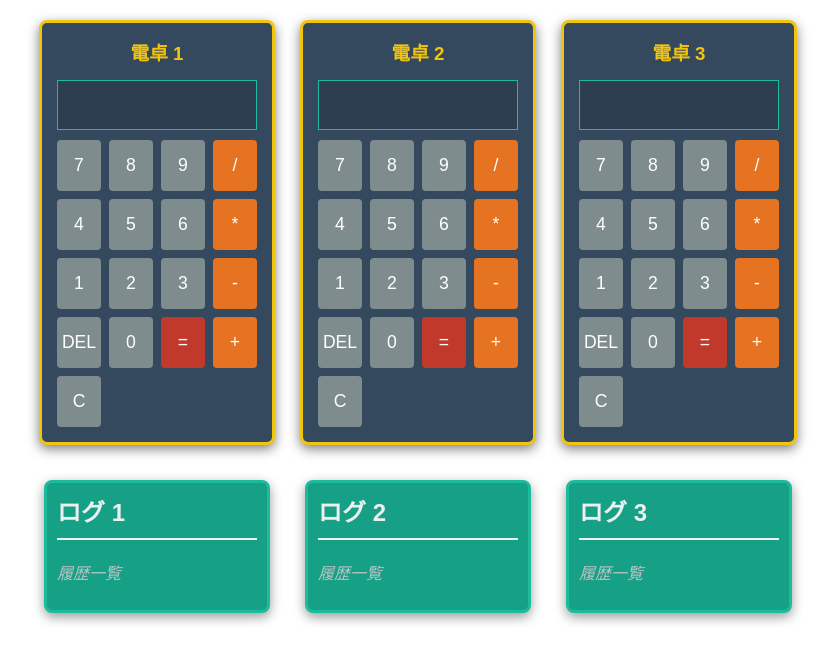
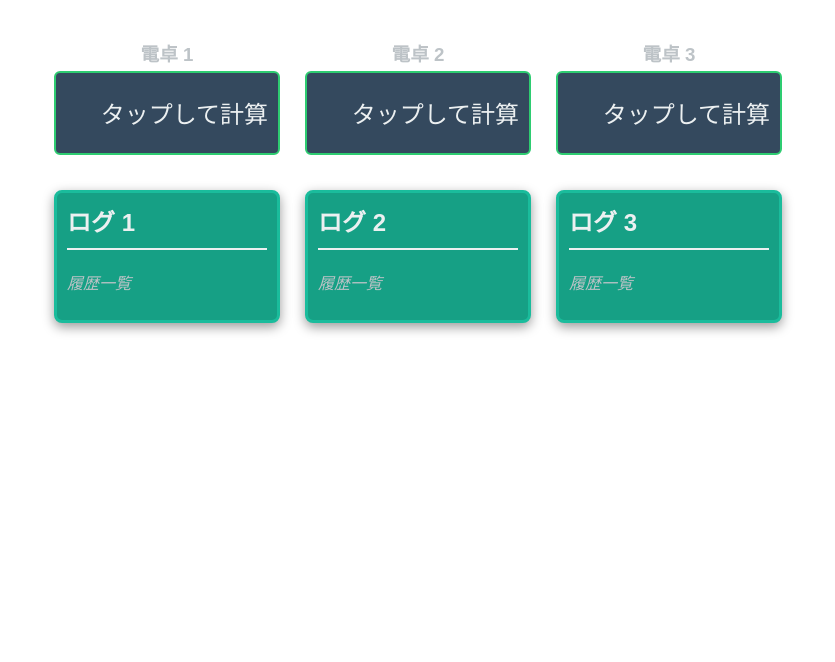
Before and after one commit to komugiR/nextjs-calculator-ui, a Next.js app: page / in a window 1280 px wide. Shown: the top 662 px of the page, without its empty margins (222-1057 px from the left). Built offline with nearby package versions, Linux system fonts and the light colour scheme.

Commit message:
オーバーレイ方式に修正

```diff
--- /dev/null
+++ b/app/components/CalcInput.jsx
@@ -0,0 +1,18 @@
+import React from 'react';
+
+const CalcInput = ({ id, currentResult, onClick }) => {
+    return (
+        <div className='calc-input-set'>
+            <h3 className='calc-input-title'>電卓 {id}</h3>
+
+            <div
+                className='calc-result-display'
+                onClick={onClick}
+            >
+                <span className='result-text'>{currentResult || 'タップして計算'}</span>
+            </div>
+        </div>
+    );
+};
+
+export default CalcInput;
--- a/app/components/Calculator.jsx
+++ b/app/components/Calculator.jsx
@@ -1,6 +1,6 @@
 import React, { useState } from 'react';
 
-const Calculator = ({ id, addLogEntry }) => {
+const Calculator = ({ id, addLogEntry, isOpen, onClose }) => {
     const [input, setInput] = useState('');
 
     //ボタンが押されたとき
@@ -8,7 +8,7 @@ const Calculator = ({ id, addLogEntry }) => {
         if (value === 'C') {
             setInput('');
         } else if (value === '=') {
-            calculate();
+            calculateAndClose();
         } else if (value === 'DEL') {
             setInput((prev) => prev.slice(0, -1));
         } else {
@@ -18,17 +18,26 @@ const Calculator = ({ id, addLogEntry }) => {
 
     const calculate = () => {
         try {
-            if (!input) return;
+            if (!input) return false;
 
             const result = parseFloat(eval(input).toFixed(2));
 
             addLogEntry(id, input, result);
 
             setInput(String(result)) //計算結果を表示
+            return true;
         } catch (e) {
             setInput('Error');
+            return false;
         }
     };
+
+    const calculateAndClose = () => {
+        const success = calculate();
+        if (success) {
+            onClose;
+        }
+    }
 
     const buttons = [
         '7', '8', '9', '/',
@@ -39,7 +48,9 @@ const Calculator = ({ id, addLogEntry }) => {
     ];
 
     return (
+        <div className={`calculator-overlay ${isOpen ? 'is-open' : ''}`}>
             <div className="calculator-panel">
+                <button onClick={onClose} className='close-btn'>x</button>
                 <h3>電卓 {id}</h3>
                 <input
                     type="text"
@@ -64,6 +75,7 @@ const Calculator = ({ id, addLogEntry }) => {
                     ))}
                 </div>
             </div>
+        </div>
     )
 }
 
--- a/app/globals.css
+++ b/app/globals.css
@@ -184,3 +184,83 @@ body {
     text-align: center;
   }
 }
+
+.calculator-overlay {
+  position: fixed;
+  top: 0;
+  left: 0;
+  width: 100%;
+  height: 100%;
+  background-color: rgba(0, 0, 0, 0.9);
+  z-index: 1000;
+  display: flex;
+  justify-content: center;
+  align-items: center;
+
+  opacity: 0;
+  visibility: hidden;
+  transition: opacity 0.3s, visibility 0.3s;
+}
+
+.calculator-overlay.is-open {
+  width: 90%;
+  max-width: 300px;
+  position: relative;
+}
+
+.close-btn {
+  position: absolute;
+  top: 10px;
+  right: 10px;
+  background: #e74c3c;
+  color: white;
+  border: none;
+  border-radius: 50%;
+  width: 30px;
+  height: 30px;
+  font-size: 20px;
+  line-height: 1;
+  cursor: pointer;
+  z-index: 1001;
+  box-shadow: 0 2px 4px rgba(0, 0, 0, 0.3);
+}
+
+.close-btn:hover {
+  background-color: #c0392b;
+}
+
+
+.calc-input-set {
+  width: 100%;
+  max-width: 250px;
+  text-align: center;
+}
+
+.calc-input-title {
+  margin-bottom: 5px;
+  color: #bdc3c7;
+}
+
+.calc-result-display {
+  background-color: #34495e;
+  color: #ecf0f1;
+  padding: 15px 10px;
+  border-radius: 6px;
+  border: 2px solid #2ecc71;
+  cursor: pointer;
+  transition: background-color 0.2s;
+  height: 50px;
+  display: flex;
+  align-items: center;
+  justify-content: flex-end;
+  font-size: 1.5em;
+  font-family: 'Courier New', Courier, monospace;
+}
+
+.calc-result-display:hover {
+  background-color: #49627e;
+}
+
+.result-text {
+  margin-left: auto;
+}
--- a/app/page.js
+++ b/app/page.js
@@ -3,11 +3,18 @@
 import React, { useCallback, useState } from "react";
 import Calculator from './components/Calculator';
 import LogDisplay from './components/LogDisplay';
+import CalcInput from './components/CalcInput'
 
 export default function GameUI() {
     const [logHistory1, setLogHistory1] = useState([]);
     const [logHistory2, setLogHistory2] = useState([]);
     const [logHistory3, setLogHistory3] = useState([]);
+
+    const [activeCalcId, setActiveCalcId] = useState(null);
+
+    const[calcResult1, setCalcResult1] = useState('');
+    const[calcResult2, setCalcResult2] = useState('');
+    const[calcResult3, setCalcResult3] = useState('');
 
     const addLogEntry = useCallback((calculatorId, expression, result) => {
         const newEntry = {
@@ -21,28 +28,51 @@ export default function GameUI() {
             second: '2-digit'
             }),
         };
-        const setHistory =
-        calculatorId === 1 ? setLogHistory1 :
-        calculatorId === 2 ? setLogHistory2 :
-        setLogHistory3;
-
-        setHistory(prevHistory => [newEntry, ...prevHistory]);
+        if (calculatorId === 1) {
+            setLogHistory1(prevHistory => [newEntry, ...prevHistory]);
+            setCalcResult1(String(result));
+        } else if (calculatorId === 2) {
+            setLogHistory2(prevHistory => [newEntry, ...prevHistory]);
+            setCalcResult2(String(result));
+        } else {
+            setLogHistory3(prevHistory => [newEntry, ...prevHistory]);
+            setCalcResult3(String(result));
+        }
     }, []);
 
-    const renderCalculatorSet = (id, history) => (
+    const renderCalculatorSet = (id, history, result) => (
         <div className="calculator-set" key={id}>
-            <Calculator id={id} addLogEntry={addLogEntry} />
+            <CalcInput
+                id={id}
+                currentResult={result}
+                onClick={() => setActiveCalcId(id)}
+            />
             <LogDisplay history={history} title={`ログ ${id}`}/>
         </div>
     );
 
+    const activeCalcProps = {
+    1: { history: logHistory1, result: calcResult1, setHistory: setLogHistory1, setResult: setCalcResult1 },
+    2: { history: logHistory2, result: calcResult2, setHistory: setLogHistory2, setResult: setCalcResult2 },
+    3: { history: logHistory3, result: calcResult3, setHistory: setLogHistory3, setResult: setCalcResult3 },
+    };
+
     return (
         <div className="game-screen">
             <div className="calculators-and-logs-container">
-                {renderCalculatorSet(1, logHistory1)}
-                {renderCalculatorSet(2, logHistory2)}
-                {renderCalculatorSet(3, logHistory3)}
+                {renderCalculatorSet(1, logHistory1, calcResult1)}
+                {renderCalculatorSet(2, logHistory2, calcResult2)}
+                {renderCalculatorSet(3, logHistory3, calcResult3)}
             </div>
+
+            {activeCalcId && (
+                <Calculator
+                    id={activeCalcId}
+                    addLogEntry={addLogEntry}
+                    isOpen={true}
+                    onClose={() => setActiveCalcId(null)}
+                />
+            )}
         </div>
     )
 }
```
Lines whose indentation alone changed are shown as unchanged.
